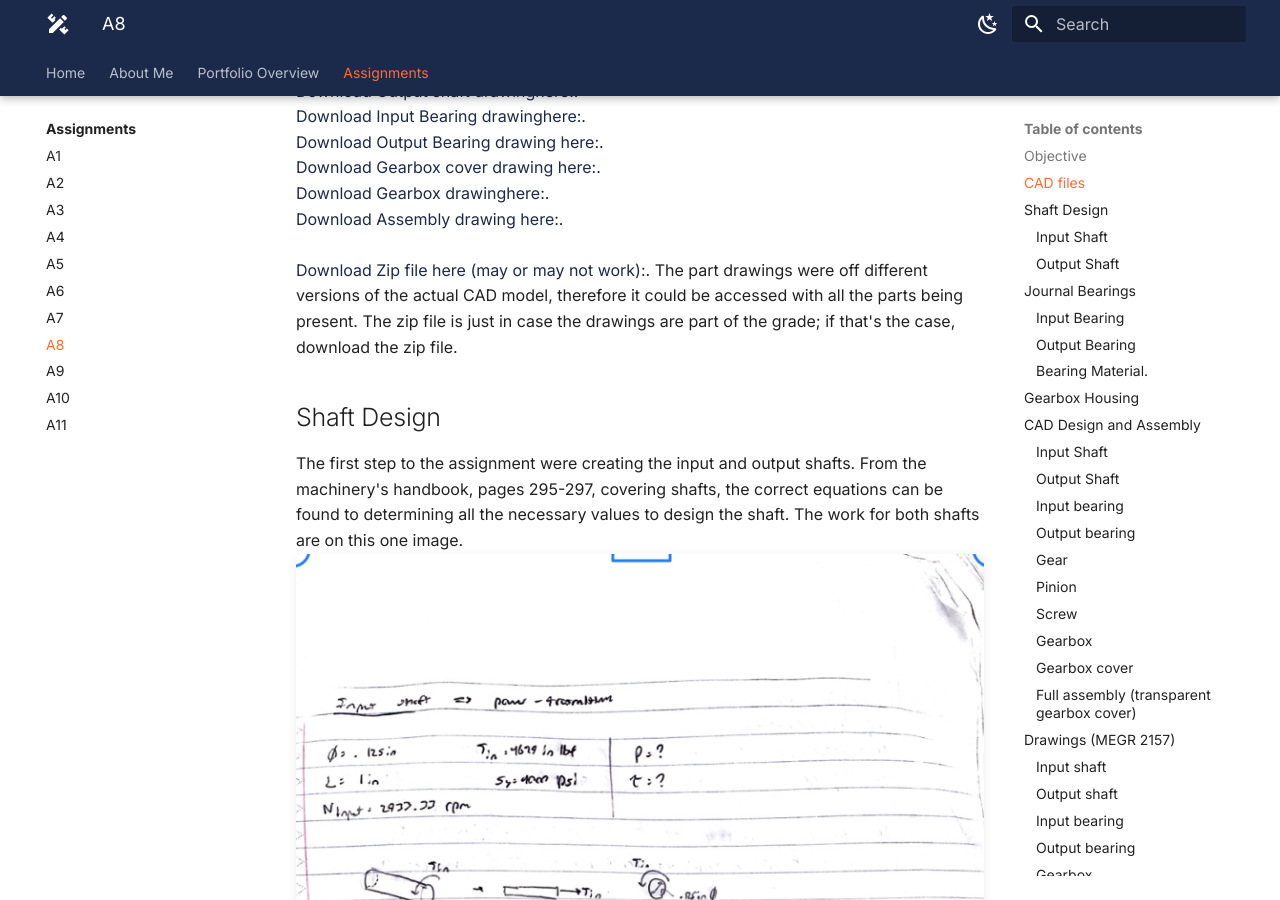
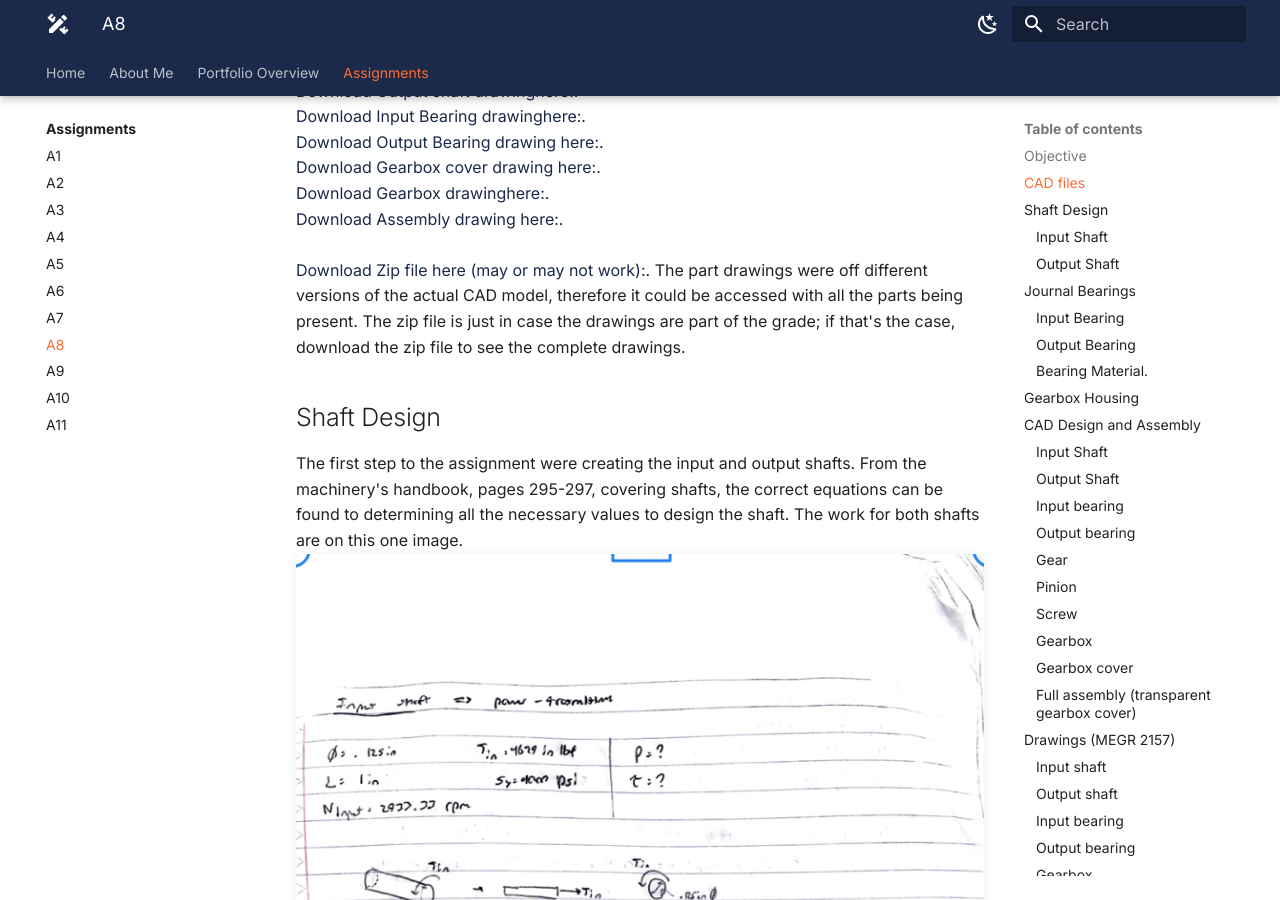
Before and after one commit to ajchiocca/megr2157-portfolio, an MkDocs documentation site: the page built from docs/assignments/A08/index.md, in a window 1280 px wide and 900 px high, scrolled down 919 px. Built offline with MkDocs 1.6.1 and Material for MkDocs 9.7.7, drawn with Linux system fonts in a browser that asks for light colours.

Commit message:
Update index.md

```diff
--- a/docs/assignments/A08/index.md
+++ b/docs/assignments/A08/index.md
@@ -48,7 +48,7 @@ The objective of this assignment was to createa gearbox that can be disassebmled
 <br>
 <br>
 [Download Zip file here (may or may not work):](https://github.com/ajchiocca/megr2157-portfolio/raw/refs/heads/main/docs/assignments/A08/MasterZipDoc.zip).
-The part drawings were off different versions of the actual CAD model, therefore it could be accessed with all the parts being present. The zip file is just in case the drawings are part of the grade; if that's the case, download the zip file.
+The part drawings were off different versions of the actual CAD model, therefore it could be accessed with all the parts being present. The zip file is just in case the drawings are part of the grade; if that's the case, download the zip file to see the complete drawings.
 
 ## Shaft Design
 The first step to the assignment were creating the input and output shafts. From the machinery's handbook, pages 295-297, covering shafts, the correct equations can be found to determining all the necessary values to design the shaft. The work for both shafts are on this one image.
```
